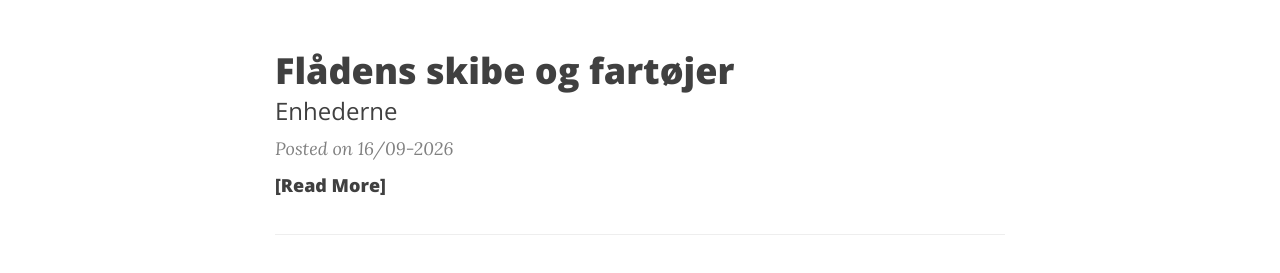
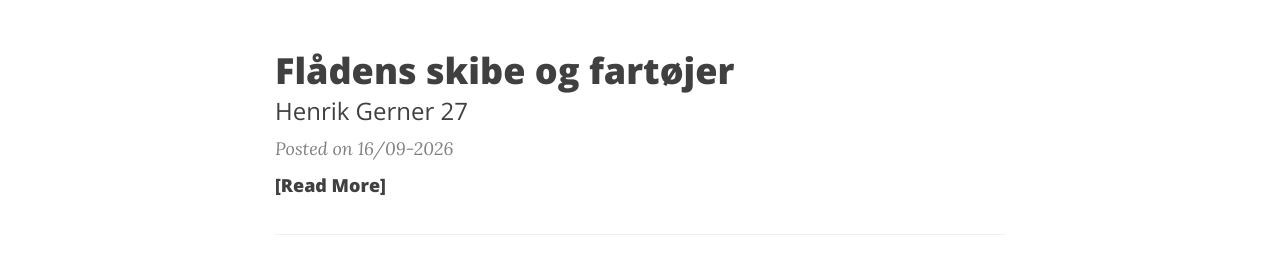
Before and after one commit to mex/fsof.dk, a Jekyll site: the page built from arkiv-2026.md, in a window 1280 px wide and 900 px high. Shown: the part 255-528 px from the top of the window. Built offline with Jekyll 4.4.1, drawn with Linux system fonts in a browser that asks for light colours.

Commit message:
Update subtitle for Henrik Gerner 27 post

```diff
--- a/_posts/2026-09-16-Henrik-Gerner-27.md
+++ b/_posts/2026-09-16-Henrik-Gerner-27.md
@@ -1,7 +1,7 @@
 ---
 layout: post
 title: Flådens skibe og fartøjer
-subtitle: Enhederne
+subtitle: Henrik Gerner 27
 ---
 
 <img alt="FSOF HNGR 220710_000001 kopi" src="https://github.com/user-attachments/assets/a2c0c2b7-b1d0-42e5-af5d-3c6f304e2491" />
```
